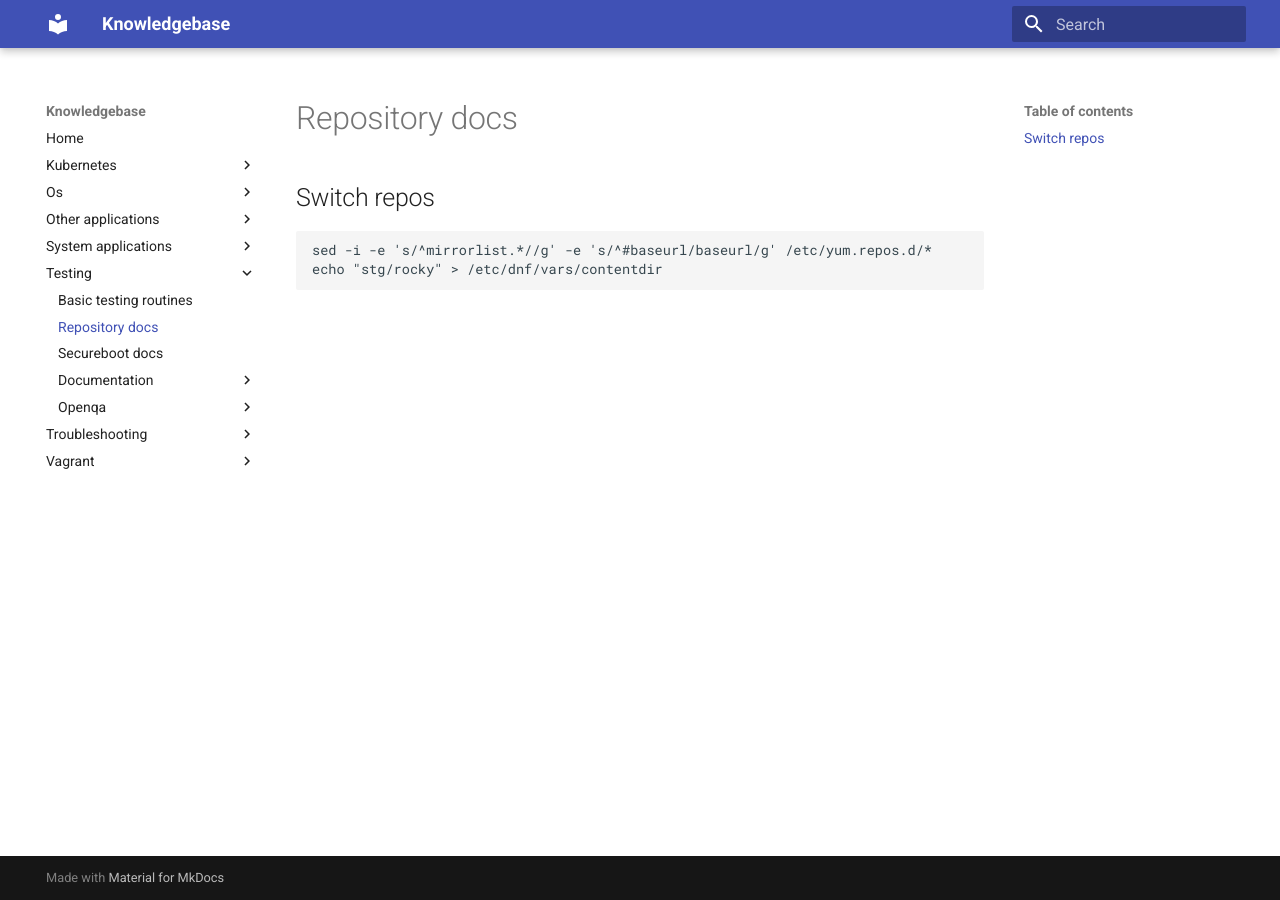
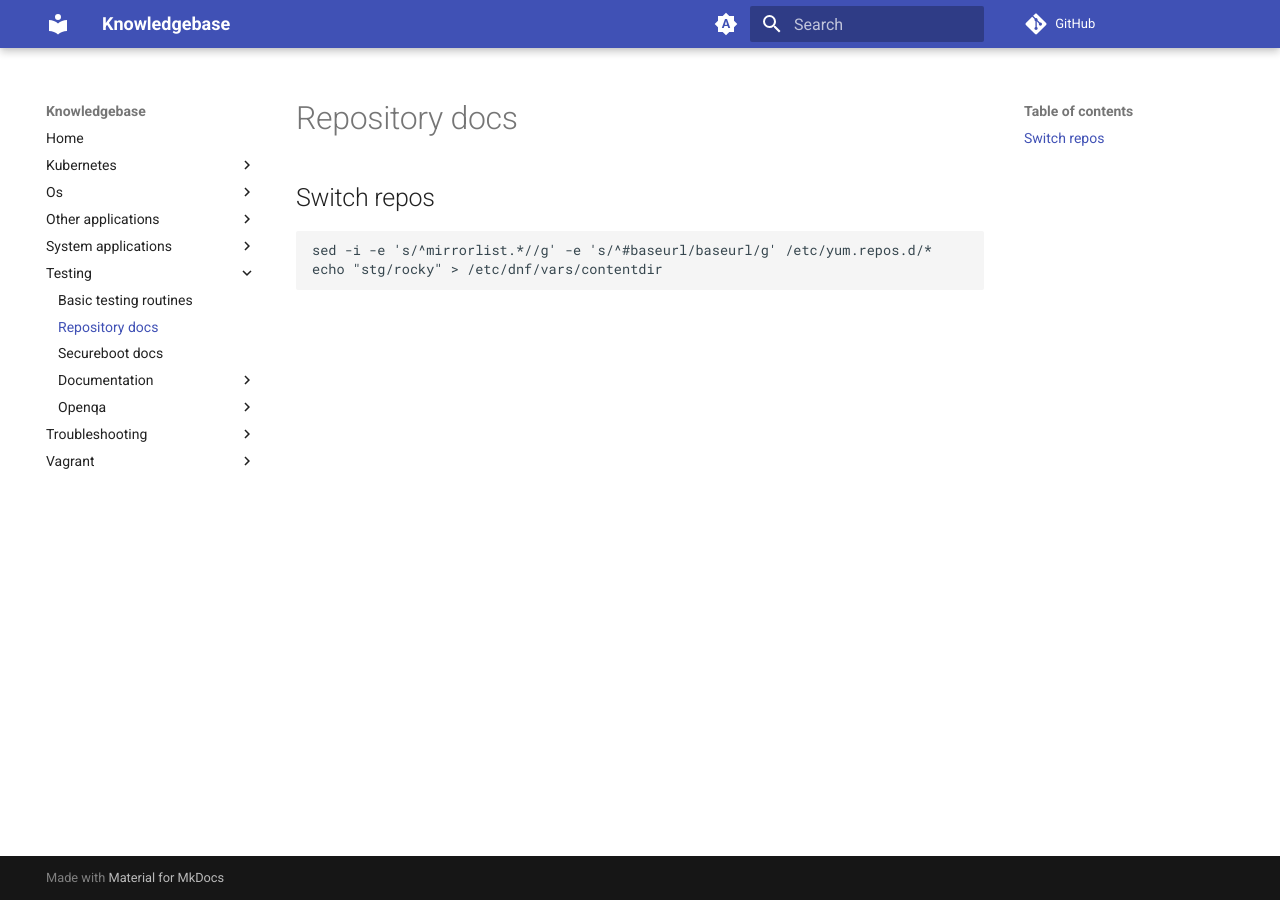
Before and after one commit to lumarel/knowledgebase, an MkDocs documentation site: the page built from docs/testing/repositories.md, in a window 1280 px wide. Built offline with MkDocs 1.6.1 and Material for MkDocs 9.7.7, drawn with Linux system fonts in a browser that asks for light colours; comment, search, counter and statistics services are not loaded.

Commit message:
Improve style

```diff
--- a/mkdocs.yml
+++ b/mkdocs.yml
@@ -1,4 +1,28 @@
 site_name: Knowledgebase
 site_author: lumarel
+repo_url: https://github.com/lumarel/knowledgebase
+site_url: https://gh.clmdn.eu/knowledgebase
 theme:
   name: material
+  palette:
+    # Palette toggle for automatic mode
+    - media: "(prefers-color-scheme)"
+      toggle:
+        icon: material/brightness-auto
+        name: Switch to light mode
+    # Palette toggle for light mode
+    - media: "(prefers-color-scheme: light)"
+      scheme: default
+      toggle:
+        icon: material/brightness-7
+        name: Switch to dark mode
+    # Palette toggle for dark mode
+    - media: "(prefers-color-scheme: dark)"
+      scheme: slate
+      toggle:
+        icon: material/brightness-4
+        name: Switch to system preference
+  features:
+    - navigation.instant
+    - navigation.instant.progress
+    - navigation.tracking
```
